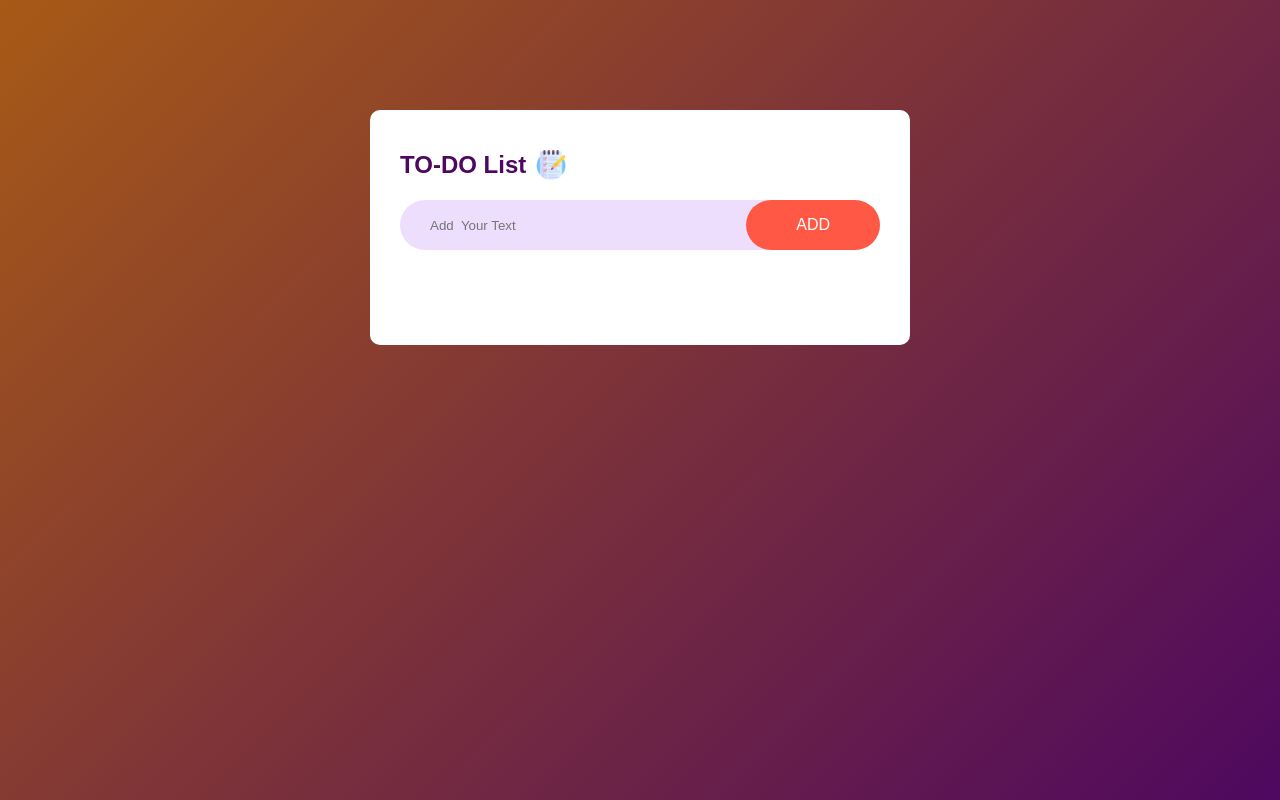
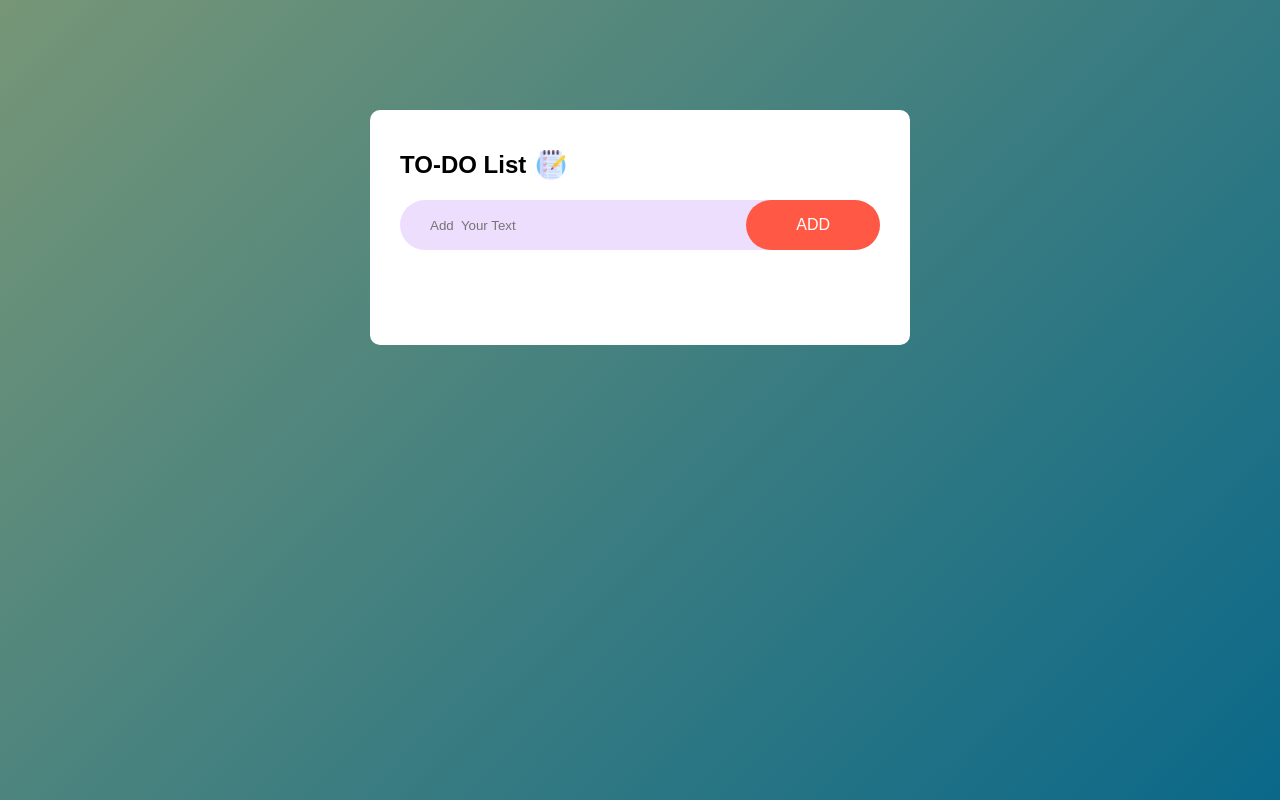
Before and after one commit to Abhigyan45/TO-DO-LIST, a plain HTML site: page index.html in a window 1280 px wide. Drawn offline with Linux system fonts and the light colour scheme.

Commit message:
Update style.css

```diff
--- a/style.css
+++ b/style.css
@@ -8,7 +8,7 @@
 .container{
     width: 100%;
     min-height: 100vh;
-    background: linear-gradient(135deg,#a75a16,#4e085f);
+    background: linear-gradient(135deg,#0c440c8f,#0a6889);
     padding: 10px;
 }
 
@@ -22,7 +22,7 @@
 }
 
 .todo-app h2 {
-    color: #4e085f;
+    color: #7b1b0;
     display: flex;
     align-items: center;
     margin-bottom: 20px;
```
